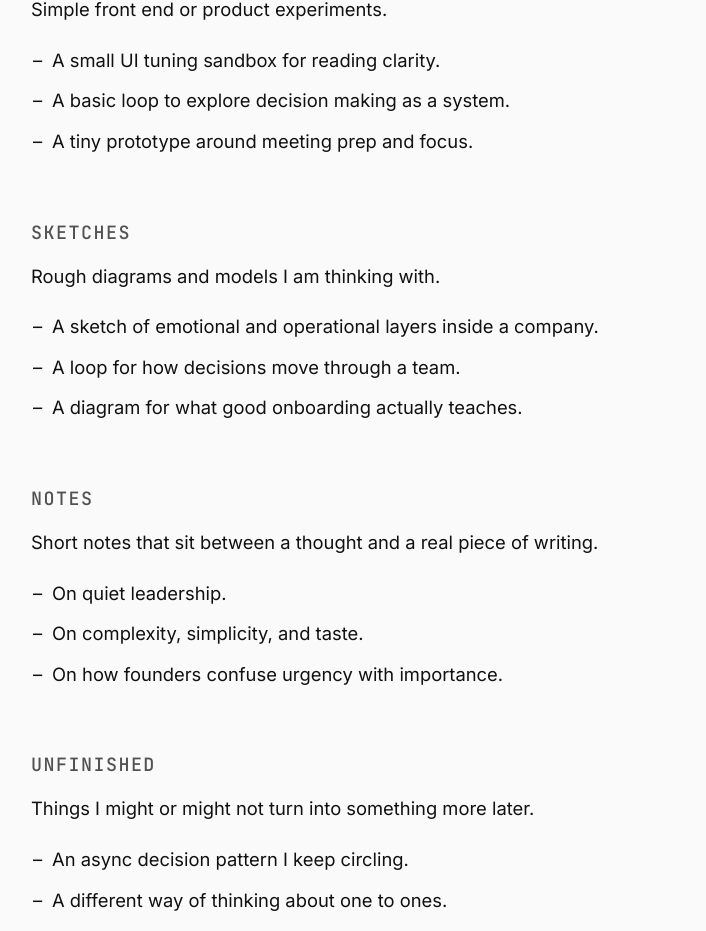
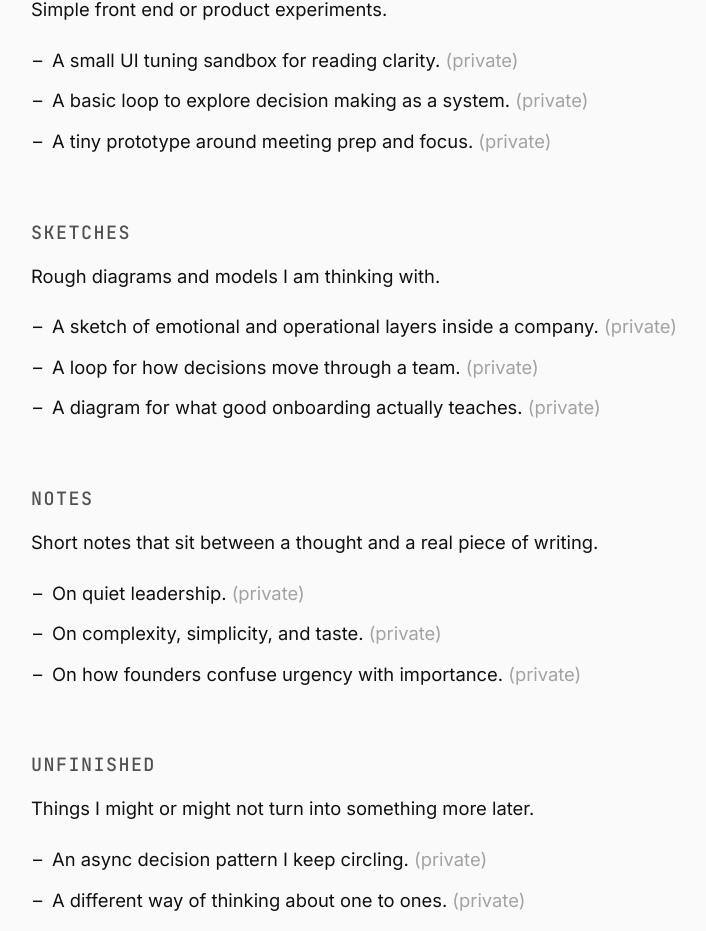
Before and after one commit to kysebo/boulay-site, a Next.js app: page /lab in a window 1280 px wide. Shown: the part 555-1486 px from the top of the page, without its empty margins (32-738 px from the left). Built offline with nearby package versions, Linux system fonts and the light colour scheme.

Commit message:
sm changes to about page

```diff
--- a/app/lab/page.tsx
+++ b/app/lab/page.tsx
@@ -45,9 +45,9 @@ export default function LabPage() {
               </Balancer>
             </p>
             <ul className="space-y-2 text-sm leading-relaxed list-['–__'] pl-4">
-              <li><Balancer>A small UI tuning sandbox for reading clarity.</Balancer></li>
-              <li><Balancer>A basic loop to explore decision making as a system.</Balancer></li>
-              <li><Balancer>A tiny prototype around meeting prep and focus.</Balancer></li>
+              <li><Balancer>A small UI tuning sandbox for reading clarity. <span className="text-neutral-400">(private)</span></Balancer></li>
+              <li><Balancer>A basic loop to explore decision making as a system. <span className="text-neutral-400">(private)</span></Balancer></li>
+              <li><Balancer>A tiny prototype around meeting prep and focus. <span className="text-neutral-400">(private)</span></Balancer></li>
             </ul>
           </section>
 
@@ -62,9 +62,9 @@ export default function LabPage() {
               </Balancer>
             </p>
             <ul className="space-y-2 text-sm leading-relaxed list-['–__'] pl-4">
-              <li><Balancer>A sketch of emotional and operational layers inside a company.</Balancer></li>
-              <li><Balancer>A loop for how decisions move through a team.</Balancer></li>
-              <li><Balancer>A diagram for what good onboarding actually teaches.</Balancer></li>
+              <li><Balancer>A sketch of emotional and operational layers inside a company. <span className="text-neutral-400">(private)</span></Balancer></li>
+              <li><Balancer>A loop for how decisions move through a team. <span className="text-neutral-400">(private)</span></Balancer></li>
+              <li><Balancer>A diagram for what good onboarding actually teaches. <span className="text-neutral-400">(private)</span></Balancer></li>
             </ul>
           </section>
 
@@ -79,9 +79,9 @@ export default function LabPage() {
               </Balancer>
             </p>
             <ul className="space-y-2 text-sm leading-relaxed list-['–__'] pl-4">
-              <li><Balancer>On quiet leadership.</Balancer></li>
-              <li><Balancer>On complexity, simplicity, and taste.</Balancer></li>
-              <li><Balancer>On how founders confuse urgency with importance.</Balancer></li>
+              <li><Balancer>On quiet leadership. <span className="text-neutral-400">(private)</span></Balancer></li>
+              <li><Balancer>On complexity, simplicity, and taste. <span className="text-neutral-400">(private)</span></Balancer></li>
+              <li><Balancer>On how founders confuse urgency with importance. <span className="text-neutral-400">(private)</span></Balancer></li>
             </ul>
           </section>
 
@@ -96,9 +96,9 @@ export default function LabPage() {
               </Balancer>
             </p>
             <ul className="space-y-2 text-sm leading-relaxed list-['–__'] pl-4">
-              <li><Balancer>An async decision pattern I keep circling.</Balancer></li>
-              <li><Balancer>A different way of thinking about one to ones.</Balancer></li>
-              <li><Balancer>A small prototype for seeing team energy over time.</Balancer></li>
+              <li><Balancer>An async decision pattern I keep circling. <span className="text-neutral-400">(private)</span></Balancer></li>
+              <li><Balancer>A different way of thinking about one to ones. <span className="text-neutral-400">(private)</span></Balancer></li>
+              <li><Balancer>A small prototype for seeing team energy over time. <span className="text-neutral-400">(private)</span></Balancer></li>
             </ul>
           </section>
 
@@ -106,7 +106,7 @@ export default function LabPage() {
           <section className="mt-12">
             <p className="text-sm leading-relaxed text-neutral-600">
               <Balancer>
-                If any of this sparks something for you, you can reach me at the email in the footer
+                If any of this sparks something for you, you can reach me at the email in the footer.
               </Balancer>
             </p>
           </section>
```
